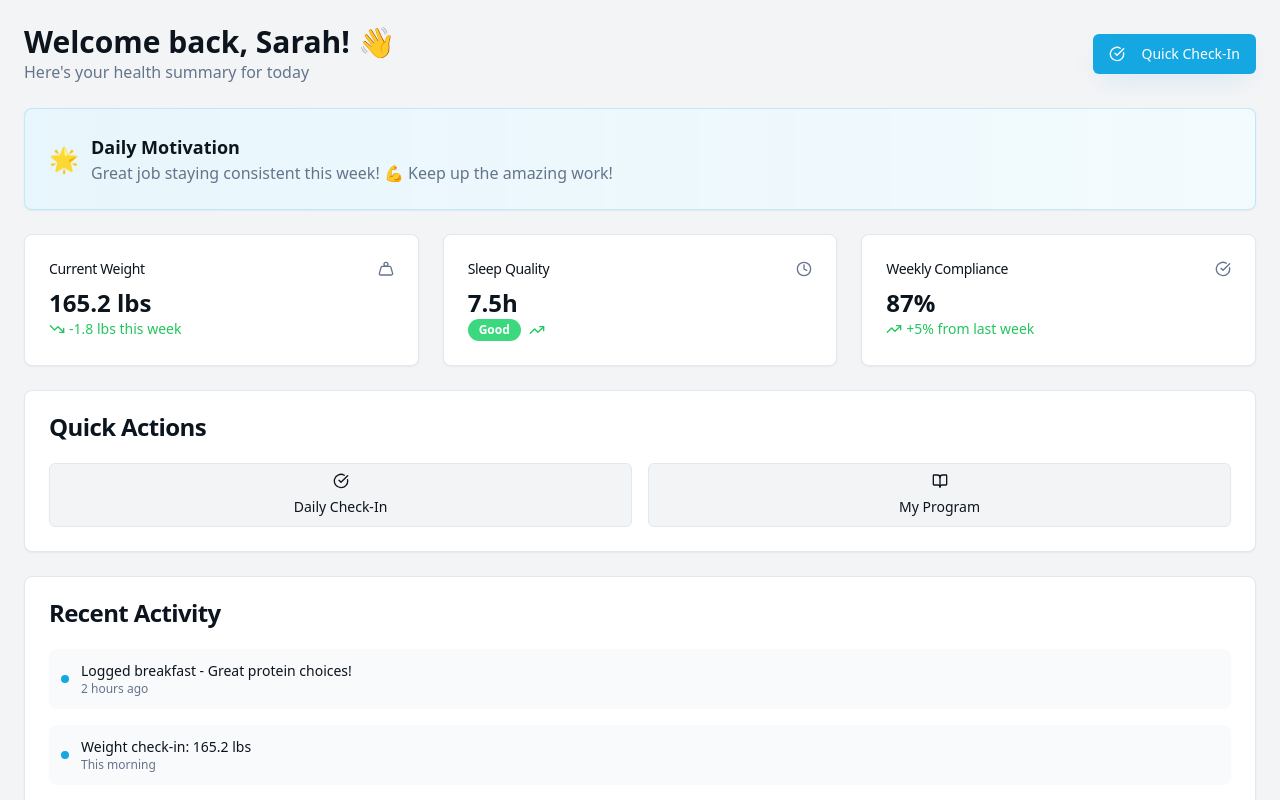
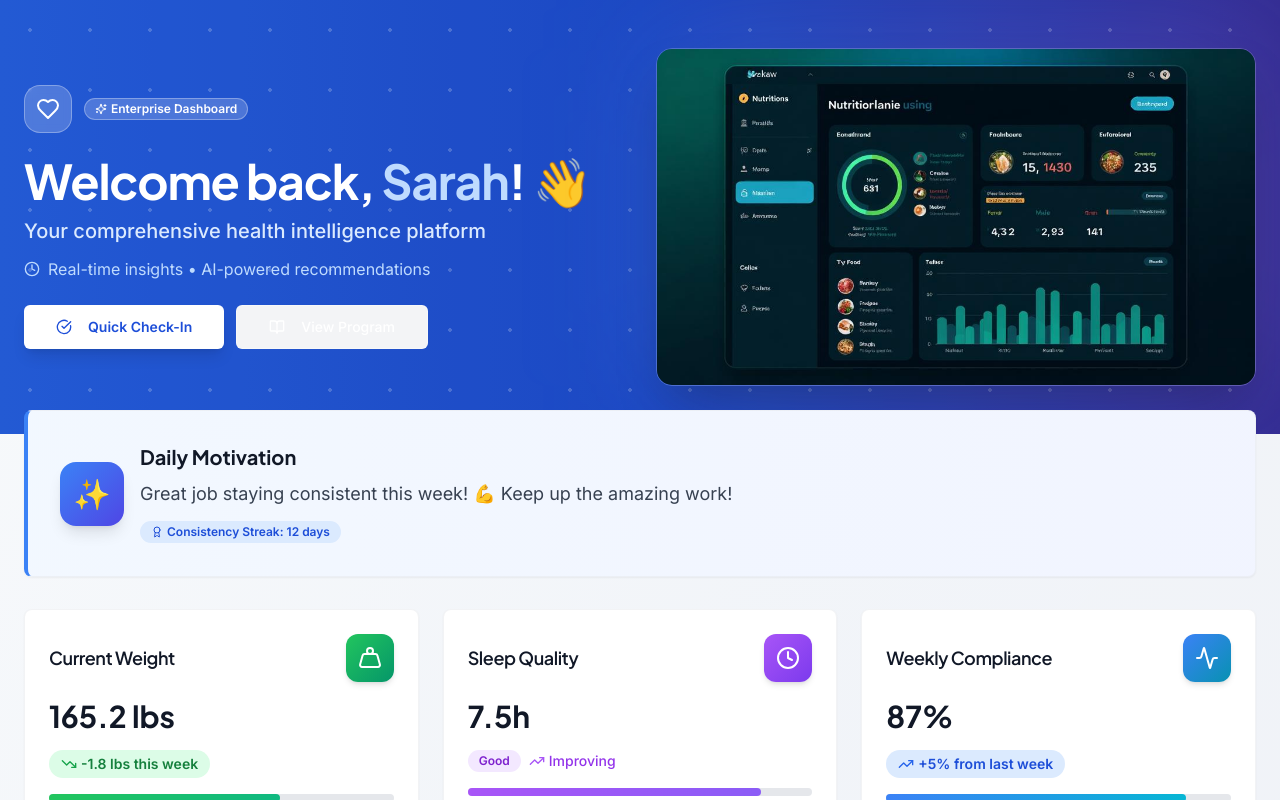
Before and after one commit to drjerryrelth/wellness-powered-ai, a React (Vite) app: page /dashboard in a window 1280 px wide. Shown: the top 800 px of the page. Built offline with nearby package versions, Linux system fonts and the light colour scheme.

Commit message:
Refine professional aesthetic
Enhance UI to reflect premium value for healthcare providers and wellness coaches, aligning with a $697/mo price point.

```diff
--- a/index.html
+++ b/index.html
@@ -2,6 +2,10 @@
 <html lang="en">
   <head>
     <meta charset="UTF-8" />
+    <link rel="icon" type="image/svg+xml" href="/favicon.ico" />
+    <link rel="preconnect" href="https://fonts.googleapis.com">
+    <link rel="preconnect" href="https://fonts.gstatic.com" crossorigin>
+    <link href="https://fonts.googleapis.com/css2?family=Inter:wght@300;400;500;600;700;800&family=Plus+Jakarta+Sans:wght@300;400;500;600;700;800&display=swap" rel="stylesheet">
     <meta name="viewport" content="width=device-width, initial-scale=1.0" />
     <title>AI-Powered Nutrition Coaching | HIPAA Compliant Healthcare Solutions</title>
     <meta name="description" content="Transform your practice with AI-powered nutrition coaching. HIPAA compliant platform for healthcare professionals, wellness coaches, and medical practices. Start your 14-day free trial." />
--- a/src/index.css
+++ b/src/index.css
@@ -135,11 +135,40 @@ All colors MUST be HSL.
 }
 
 @layer base {
-  * {
-    @apply border-border;
-  }
 
-  body {
-    @apply bg-background text-foreground;
-  }
+* {
+  @apply border-border transition-all duration-200;
 }
+
+body {
+  @apply bg-background text-foreground font-sans antialiased;
+  font-feature-settings: "cv02", "cv03", "cv04", "cv11";
+}
+
+/* Premium component styles */
+.premium-card {
+  @apply bg-white dark:bg-gray-900 rounded-2xl shadow-lg border border-gray-200/50 dark:border-gray-800/50 backdrop-blur-sm;
+  box-shadow: var(--shadow-card);
+  transition: var(--transition-smooth);
+}
+
+.premium-card:hover {
+  box-shadow: var(--shadow-card-hover);
+  transform: translateY(-2px);
+}
+
+.premium-gradient {
+  background: var(--gradient-primary);
+}
+
+.premium-text-gradient {
+  background: var(--gradient-primary);
+  -webkit-background-clip: text;
+  -webkit-text-fill-color: transparent;
+  background-clip: text;
+}
+
+.glass-effect {
+  @apply bg-white/80 dark:bg-gray-900/80 backdrop-blur-lg border border-white/20 dark:border-gray-800/20;
+}
+}
--- a/src/pages/Dashboard.tsx
+++ b/src/pages/Dashboard.tsx
@@ -1,7 +1,8 @@
 import { Card, CardContent, CardHeader, CardTitle } from "@/components/ui/card";
 import { Button } from "@/components/ui/button";
 import { Badge } from "@/components/ui/badge";
-import { TrendingUp, TrendingDown, Clock, Weight, CheckCircle, BookOpen } from "lucide-react";
+import { TrendingUp, TrendingDown, Clock, Weight, CheckCircle, BookOpen, Heart, Activity, Award, Sparkles } from "lucide-react";
+import nutritionDashboard from "@/assets/nutrition-dashboard.jpg";
 
 // Mock data - replace with real API calls
 const mockData = {
@@ -23,119 +24,204 @@ const mockData = {
 
 export default function Dashboard() {
   return (
-    <div className="min-h-screen bg-background">
-      <div className="container mx-auto p-6 space-y-6">
-        {/* Header */}
-        <div className="flex flex-col sm:flex-row justify-between items-start sm:items-center gap-4">
-          <div>
-            <h1 className="text-3xl font-bold">Welcome back, Sarah! 👋</h1>
-            <p className="text-muted-foreground">Here's your health summary for today</p>
+    <div className="min-h-screen bg-gradient-to-br from-slate-50 via-blue-50/30 to-indigo-100/20 dark:from-gray-950 dark:via-blue-950/30 dark:to-indigo-950/20">
+      {/* Premium Header Section */}
+      <div className="relative bg-gradient-to-r from-blue-600 via-blue-700 to-indigo-800 text-white overflow-hidden">
+        <div className="absolute inset-0 bg-black/10"></div>
+        <div className="absolute inset-0 bg-white/5 opacity-20" style={{backgroundImage: "radial-gradient(circle at 50% 50%, white 2px, transparent 2px)", backgroundSize: "60px 60px"}}></div>
+
+        <div className="relative container mx-auto px-6 py-12">
+          <div className="grid md:grid-cols-2 gap-8 items-center">
+            <div className="space-y-6">
+              <div className="flex items-center gap-3">
+                <div className="w-12 h-12 rounded-2xl bg-white/20 backdrop-blur-sm border border-white/30 flex items-center justify-center">
+                  <Heart className="w-6 h-6 text-white" />
+                </div>
+                <div>
+                  <Badge variant="secondary" className="bg-white/20 text-white border-white/30 backdrop-blur-sm">
+                    <Sparkles className="w-3 h-3 mr-1" />
+                    Enterprise Dashboard
+                  </Badge>
+                </div>
+              </div>
+
+              <div className="space-y-3">
+                <h1 className="text-4xl md:text-5xl font-display font-bold tracking-tight">
+                  Welcome back, <span className="text-blue-200">Sarah</span>! 👋
+                </h1>
+                <p className="text-xl text-blue-100 font-medium">
+                  Your comprehensive health intelligence platform
+                </p>
+                <p className="text-blue-200 flex items-center gap-2">
+                  <Clock className="w-4 h-4" />
+                  Real-time insights • AI-powered recommendations
+                </p>
+              </div>
+
+              <div className="flex gap-3">
+                <Button size="lg" className="bg-white text-blue-700 hover:bg-blue-50 shadow-lg font-semibold">
+                  <CheckCircle className="w-4 h-4 mr-2" />
+                  Quick Check-In
+                </Button>
+                <Button variant="outline" size="lg" className="border-white/30 text-white hover:bg-white/10 backdrop-blur-sm">
+                  <BookOpen className="w-4 h-4 mr-2" />
+                  View Program
+                </Button>
+              </div>
+            </div>
+
+            <div className="relative">
+              <div className="absolute inset-0 bg-gradient-to-r from-blue-400/20 to-purple-400/20 rounded-3xl blur-3xl"></div>
+              <img
+                src={nutritionDashboard}
+                alt="Advanced Healthcare Dashboard"
+                className="relative rounded-2xl shadow-2xl border border-white/20 backdrop-blur-sm"
+              />
+            </div>
           </div>
-          <Button>
-            <CheckCircle className="w-4 h-4 mr-2" />
-            Quick Check-In
-          </Button>
         </div>
+      </div>
 
-        {/* Daily Motivation */}
-        <Card className="bg-gradient-to-r from-primary/10 to-primary/5 border-primary/20">
-          <CardContent className="p-6">
-            <div className="flex items-center gap-3">
-              <div className="text-2xl">{mockData.motivation.emoji}</div>
-              <div>
-                <h3 className="font-semibold text-lg">Daily Motivation</h3>
-                <p className="text-muted-foreground">{mockData.motivation.message}</p>
+      <div className="container mx-auto p-6 space-y-8 -mt-12 relative z-10">
+        {/* Daily Motivation - Premium Card */}
+        <Card className="premium-card border-l-4 border-l-blue-500 bg-gradient-to-r from-blue-50/80 to-indigo-50/80 dark:from-blue-950/40 dark:to-indigo-950/40">
+          <CardContent className="p-8">
+            <div className="flex items-center gap-4">
+              <div className="w-16 h-16 rounded-2xl bg-gradient-to-br from-blue-500 to-indigo-600 flex items-center justify-center shadow-lg">
+                <div className="text-3xl">✨</div>
+              </div>
+              <div className="flex-1">
+                <h3 className="text-xl font-display font-bold text-gray-900 dark:text-white mb-2">Daily Motivation</h3>
+                <p className="text-gray-700 dark:text-gray-300 text-lg leading-relaxed">{mockData.motivation.message}</p>
+                <Badge className="mt-3 bg-blue-100 text-blue-700 hover:bg-blue-200 dark:bg-blue-900 dark:text-blue-100">
+                  <Award className="w-3 h-3 mr-1" />
+                  Consistency Streak: 12 days
+                </Badge>
               </div>
             </div>
           </CardContent>
         </Card>
 
-        {/* Latest Stats */}
+        {/* Latest Stats - Premium Grid */}
         <div className="grid grid-cols-1 md:grid-cols-3 gap-6">
           {/* Weight Card */}
-          <Card>
-            <CardHeader className="flex flex-row items-center justify-between space-y-0 pb-2">
-              <CardTitle className="text-sm font-medium">Current Weight</CardTitle>
-              <Weight className="h-4 w-4 text-muted-foreground" />
+          <Card className="premium-card group">
+            <CardHeader className="flex flex-row items-center justify-between space-y-0 pb-4">
+              <CardTitle className="text-lg font-display font-semibold text-gray-900 dark:text-white">Current Weight</CardTitle>
+              <div className="w-12 h-12 rounded-xl bg-gradient-to-br from-green-500 to-emerald-600 flex items-center justify-center shadow-md group-hover:shadow-lg transition-all">
+                <Weight className="h-6 w-6 text-white" />
+              </div>
             </CardHeader>
-            <CardContent>
-              <div className="text-2xl font-bold">{mockData.stats.weight.current} lbs</div>
-              <div className="flex items-center gap-1 text-sm">
-                {mockData.stats.weight.trend === "down" ? (
-                  <TrendingDown className="h-4 w-4 text-green-500" />
-                ) : (
-                  <TrendingUp className="h-4 w-4 text-red-500" />
-                )}
-                <span className={mockData.stats.weight.trend === "down" ? "text-green-500" : "text-red-500"}>
-                  {mockData.stats.weight.change > 0 ? "+" : ""}{mockData.stats.weight.change} lbs this week
-                </span>
+            <CardContent className="space-y-4">
+              <div className="text-3xl font-display font-bold text-gray-900 dark:text-white">{mockData.stats.weight.current} lbs</div>
+              <div className="flex items-center gap-2">
+                <div className="flex items-center gap-1 px-3 py-1 rounded-full bg-green-100 dark:bg-green-900/30">
+                  <TrendingDown className="h-4 w-4 text-green-600 dark:text-green-400" />
+                  <span className="text-sm font-semibold text-green-700 dark:text-green-300">
+                    {mockData.stats.weight.change} lbs this week
+                  </span>
+                </div>
+              </div>
+              <div className="w-full bg-gray-200 dark:bg-gray-700 rounded-full h-2">
+                <div className="bg-gradient-to-r from-green-500 to-emerald-500 h-2 rounded-full" style={{width: '67%'}}></div>
               </div>
             </CardContent>
           </Card>
 
           {/* Sleep Card */}
-          <Card>
-            <CardHeader className="flex flex-row items-center justify-between space-y-0 pb-2">
-              <CardTitle className="text-sm font-medium">Sleep Quality</CardTitle>
-              <Clock className="h-4 w-4 text-muted-foreground" />
+          <Card className="premium-card group">
+            <CardHeader className="flex flex-row items-center justify-between space-y-0 pb-4">
+              <CardTitle className="text-lg font-display font-semibold text-gray-900 dark:text-white">Sleep Quality</CardTitle>
+              <div className="w-12 h-12 rounded-xl bg-gradient-to-br from-purple-500 to-violet-600 flex items-center justify-center shadow-md group-hover:shadow-lg transition-all">
+                <Clock className="h-6 w-6 text-white" />
+              </div>
             </CardHeader>
-            <CardContent>
-              <div className="text-2xl font-bold">{mockData.stats.sleep.hours}h</div>
-              <div className="flex items-center gap-2 text-sm">
-                <Badge variant="secondary">{mockData.stats.sleep.quality}</Badge>
-                <TrendingUp className="h-4 w-4 text-green-500" />
+            <CardContent className="space-y-4">
+              <div className="text-3xl font-display font-bold text-gray-900 dark:text-white">{mockData.stats.sleep.hours}h</div>
+              <div className="flex items-center gap-2">
+                <Badge className="bg-purple-100 text-purple-700 hover:bg-purple-200 dark:bg-purple-900 dark:text-purple-100">
+                  {mockData.stats.sleep.quality}
+                </Badge>
+                <div className="flex items-center gap-1 text-sm">
+                  <TrendingUp className="h-4 w-4 text-purple-500" />
+                  <span className="text-purple-600 dark:text-purple-400 font-medium">Improving</span>
+                </div>
+              </div>
+              <div className="w-full bg-gray-200 dark:bg-gray-700 rounded-full h-2">
+                <div className="bg-gradient-to-r from-purple-500 to-violet-500 h-2 rounded-full" style={{width: '85%'}}></div>
               </div>
             </CardContent>
           </Card>
 
           {/* Compliance Card */}
-          <Card>
-            <CardHeader className="flex flex-row items-center justify-between space-y-0 pb-2">
-              <CardTitle className="text-sm font-medium">Weekly Compliance</CardTitle>
-              <CheckCircle className="h-4 w-4 text-muted-foreground" />
+          <Card className="premium-card group">
+            <CardHeader className="flex flex-row items-center justify-between space-y-0 pb-4">
+              <CardTitle className="text-lg font-display font-semibold text-gray-900 dark:text-white">Weekly Compliance</CardTitle>
+              <div className="w-12 h-12 rounded-xl bg-gradient-to-br from-blue-500 to-cyan-600 flex items-center justify-center shadow-md group-hover:shadow-lg transition-all">
+                <Activity className="h-6 w-6 text-white" />
+              </div>
             </CardHeader>
-            <CardContent>
-              <div className="text-2xl font-bold">{mockData.stats.compliance.percentage}%</div>
-              <div className="flex items-center gap-1 text-sm">
-                <TrendingUp className="h-4 w-4 text-green-500" />
-                <span className="text-green-500">+5% from last week</span>
+            <CardContent className="space-y-4">
+              <div className="text-3xl font-display font-bold text-gray-900 dark:text-white">{mockData.stats.compliance.percentage}%</div>
+              <div className="flex items-center gap-2">
+                <div className="flex items-center gap-1 px-3 py-1 rounded-full bg-blue-100 dark:bg-blue-900/30">
+                  <TrendingUp className="h-4 w-4 text-blue-600 dark:text-blue-400" />
+                  <span className="text-sm font-semibold text-blue-700 dark:text-blue-300">+5% from last week</span>
+                </div>
+              </div>
+              <div className="w-full bg-gray-200 dark:bg-gray-700 rounded-full h-2">
+                <div className="bg-gradient-to-r from-blue-500 to-cyan-500 h-2 rounded-full" style={{width: '87%'}}></div>
               </div>
             </CardContent>
           </Card>
         </div>
 
-        {/* Quick Actions */}
-        <Card>
+        {/* Quick Actions - Premium Layout */}
+        <Card className="premium-card bg-gradient-to-r from-gray-50/80 to-white/80 dark:from-gray-800/80 dark:to-gray-900/80">
           <CardHeader>
-            <CardTitle>Quick Actions</CardTitle>
+            <CardTitle className="text-xl font-display font-bold text-gray-900 dark:text-white flex items-center gap-2">
+              <div className="w-2 h-8 bg-gradient-to-b from-blue-500 to-indigo-600 rounded-full"></div>
+              Quick Actions
+            </CardTitle>
+            <p className="text-gray-600 dark:text-gray-400">Fast-track your health journey</p>
           </CardHeader>
           <CardContent>
-            <div className="grid grid-cols-1 sm:grid-cols-2 gap-4">
-              <Button className="h-16 flex-col gap-2" variant="outline">
-                <CheckCircle className="h-6 w-6" />
-                <span>Daily Check-In</span>
+            <div className="grid grid-cols-1 sm:grid-cols-2 gap-6">
+              <Button className="h-20 flex-col gap-3 bg-gradient-to-r from-blue-600 to-blue-700 hover:from-blue-700 hover:to-blue-800 shadow-lg hover:shadow-xl transition-all group">
+                <CheckCircle className="h-7 w-7 group-hover:scale-110 transition-transform" />
+                <span className="font-semibold">Daily Check-In</span>
               </Button>
-              <Button className="h-16 flex-col gap-2" variant="outline">
-                <BookOpen className="h-6 w-6" />
-                <span>My Program</span>
+              <Button variant="outline" className="h-20 flex-col gap-3 border-2 border-gray-200 dark:border-gray-700 hover:border-blue-300 dark:hover:border-blue-600 hover:bg-blue-50 dark:hover:bg-blue-950/30 shadow-sm hover:shadow-lg transition-all group">
+                <BookOpen className="h-7 w-7 text-gray-600 dark:text-gray-400 group-hover:text-blue-600 dark:group-hover:text-blue-400 group-hover:scale-110 transition-all" />
+                <span className="font-semibold text-gray-700 dark:text-gray-300 group-hover:text-blue-700 dark:group-hover:text-blue-300">My Program</span>
               </Button>
             </div>
           </CardContent>
         </Card>
 
-        {/* Recent Activity */}
-        <Card>
+        {/* Recent Activity - Enhanced */}
+        <Card className="premium-card">
           <CardHeader>
-            <CardTitle>Recent Activity</CardTitle>
+            <CardTitle className="text-xl font-display font-bold text-gray-900 dark:text-white flex items-center gap-2">
+              <div className="w-2 h-8 bg-gradient-to-b from-green-500 to-emerald-600 rounded-full"></div>
+              Recent Activity
+            </CardTitle>
+            <p className="text-gray-600 dark:text-gray-400">Your latest health milestones</p>
           </CardHeader>
           <CardContent>
             <div className="space-y-4">
               {mockData.recentActivity.map((activity, index) => (
-                <div key={index} className="flex items-center gap-3 p-3 rounded-lg bg-muted/50">
-                  <div className="w-2 h-2 rounded-full bg-primary"></div>
+                <div key={index} className="flex items-center gap-4 p-4 rounded-xl bg-gradient-to-r from-gray-50/50 to-transparent dark:from-gray-800/50 hover:from-blue-50/50 dark:hover:from-blue-950/30 transition-all group">
+                  <div className="w-3 h-3 rounded-full bg-gradient-to-r from-blue-500 to-indigo-500 shadow-md group-hover:shadow-lg transition-all"></div>
                   <div className="flex-1">
-                    <p className="text-sm font-medium">{activity.message}</p>
-                    <p className="text-xs text-muted-foreground">{activity.time}</p>
+                    <p className="font-medium text-gray-900 dark:text-white">{activity.message}</p>
+                    <p className="text-sm text-gray-500 dark:text-gray-400 flex items-center gap-1 mt-1">
+                      <Clock className="w-3 h-3" />
+                      {activity.time}
+                    </p>
+                  </div>
+                  <div className="w-8 h-8 rounded-lg bg-gradient-to-br from-blue-100 to-indigo-100 dark:from-blue-900/30 dark:to-indigo-900/30 flex items-center justify-center opacity-60 group-hover:opacity-100 transition-all">
+                    <Activity className="w-4 h-4 text-blue-600 dark:text-blue-400" />
                   </div>
                 </div>
               ))}
--- a/tailwind.config.ts
+++ b/tailwind.config.ts
@@ -10,6 +10,11 @@ export default {
 	],
 	prefix: "",
 	theme: {
+		extend: {
+			fontFamily: {
+				'sans': ['Inter', 'system-ui', 'sans-serif'],
+				'display': ['Plus Jakarta Sans', 'Inter', 'system-ui', 'sans-serif'],
+			},
 			container: {
 				center: true,
 				padding: '2rem',
@@ -17,7 +22,6 @@ export default {
 					'2xl': '1400px'
 				}
 			},
-		extend: {
 			colors: {
 				border: 'hsl(var(--border))',
 				input: 'hsl(var(--input))',
```
Lines whose indentation alone changed are shown as unchanged.
